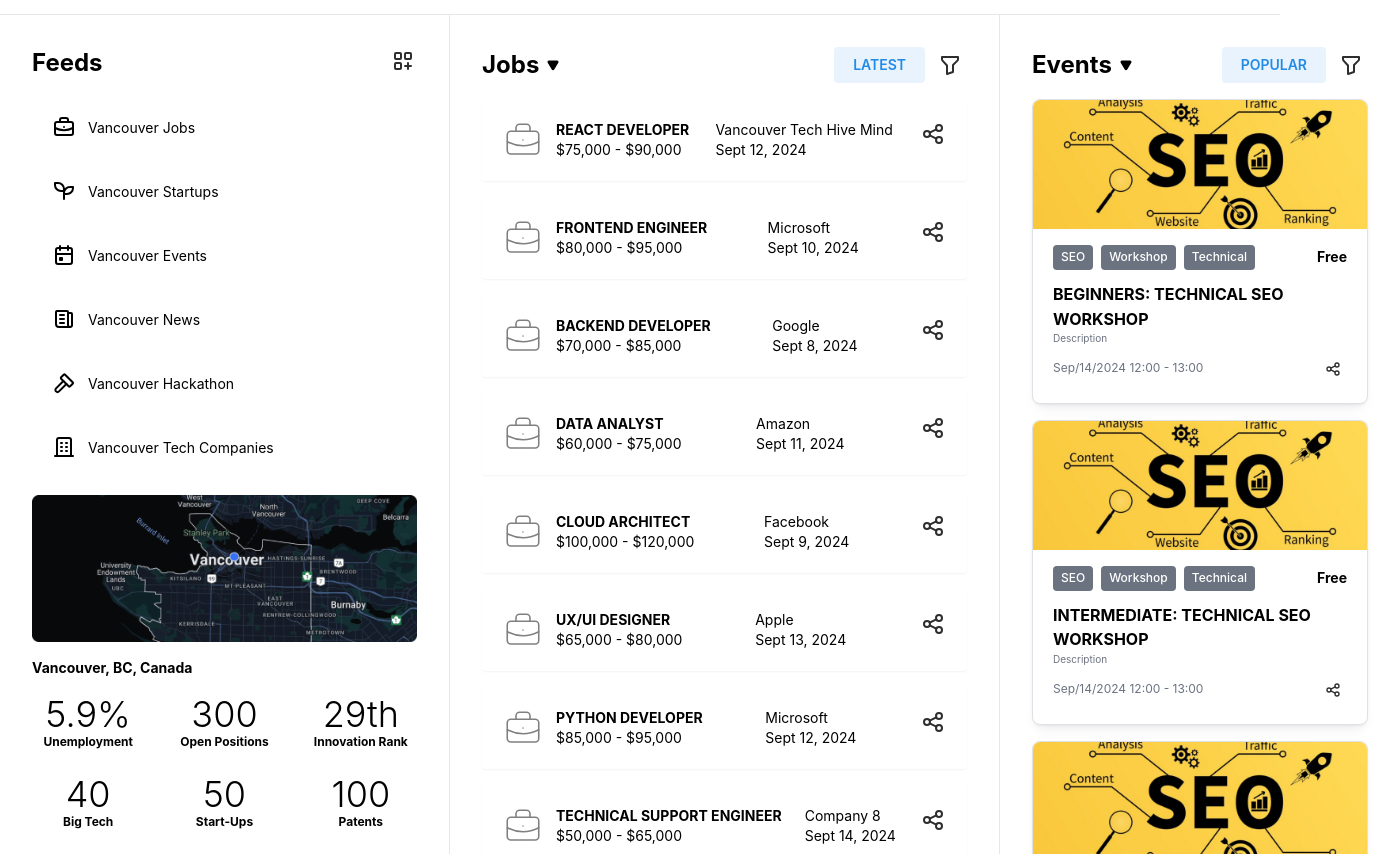
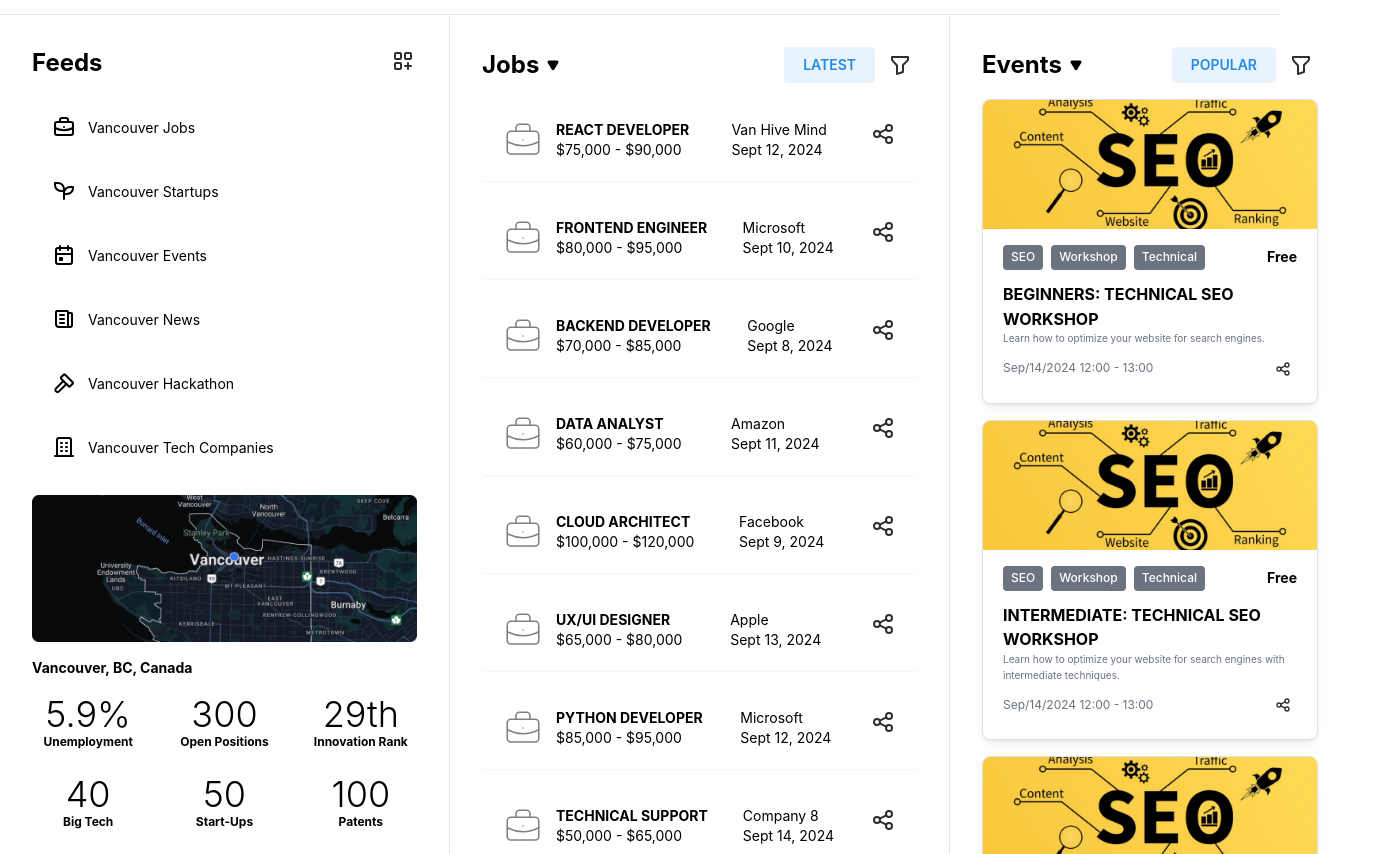
Before and after one commit to JSmith604/VancouverTechHiveMind, a React (Create React App) app: page / in a window 1280 px wide. Shown: the part 54-908 px from the top of the page, 1400 px wide, since content can reach past the window. Built offline with nearby package versions, Linux system fonts and the light colour scheme.

Commit message:
Update events

```diff
--- a/src/Events/Event.jsx
+++ b/src/Events/Event.jsx
@@ -42,7 +42,7 @@ export function Event({ event }) {
         <Text fw={700} mt="sm">
           {event.name}
         </Text>
-        <Text className="text-gray-500 text-[10px]">Description</Text>
+        <Text className="text-gray-500 text-[10px]">{event.description}</Text>
       </div>
       <div className="flex justify-between items-center mt-2">
         <Text size="xs" className="text-gray-500">
--- a/src/Events/Events.jsx
+++ b/src/Events/Events.jsx
@@ -7,14 +7,19 @@ const events = [
   {
     id: 1,
     name: "BEGINNERS: TECHNICAL SEO WORKSHOP",
+    description: "Learn how to optimize your website for search engines.",
   },
   {
     id: 2,
     name: "INTERMEDIATE: TECHNICAL SEO WORKSHOP ",
+    description:
+      "Learn how to optimize your website for search engines with intermediate techniques.",
   },
   {
     id: 3,
     name: "ADVANCED: TECHNICAL SEO WORKSHOP ",
+    description:
+      "Learn how to optimize your website for search engines with advanced techniques.",
   },
 ];
 
--- a/src/Jobs/Jobs.jsx
+++ b/src/Jobs/Jobs.jsx
@@ -8,7 +8,7 @@ import { IconShare } from "@tabler/icons-react";
 
 export function Jobs() {
   return (
-    <div className="w-[550px] p-8 border-r border-gray-200">
+    <div className="w-[500px] p-8 border-r border-gray-200">
       <div className="flex justify-between mb-4">
         <div className="flex gap-2 items-center">
           <h1 className="text-2xl font-bold">Jobs</h1>
--- a/src/data/jobs.json
+++ b/src/data/jobs.json
@@ -1,6 +1,6 @@
 [
   {
-    "company": "Vancouver Tech Hive Mind",
+    "company": "Van Hive Mind",
     "title": "React Developer",
     "postDate": "Sept 12, 2024",
     "description": "Responsible for developing UI components using React.js and ensuring high performance across platforms.",
@@ -71,7 +71,7 @@
   },
   {
     "company": "Company 8",
-    "title": "Technical Support Engineer",
+    "title": "Technical Support",
     "postDate": "Sept 14, 2024",
     "description": "Provide technical support to clients and troubleshoot software issues.",
     "url": "https://company8.com/jobs/technical-support-engineer",
```
